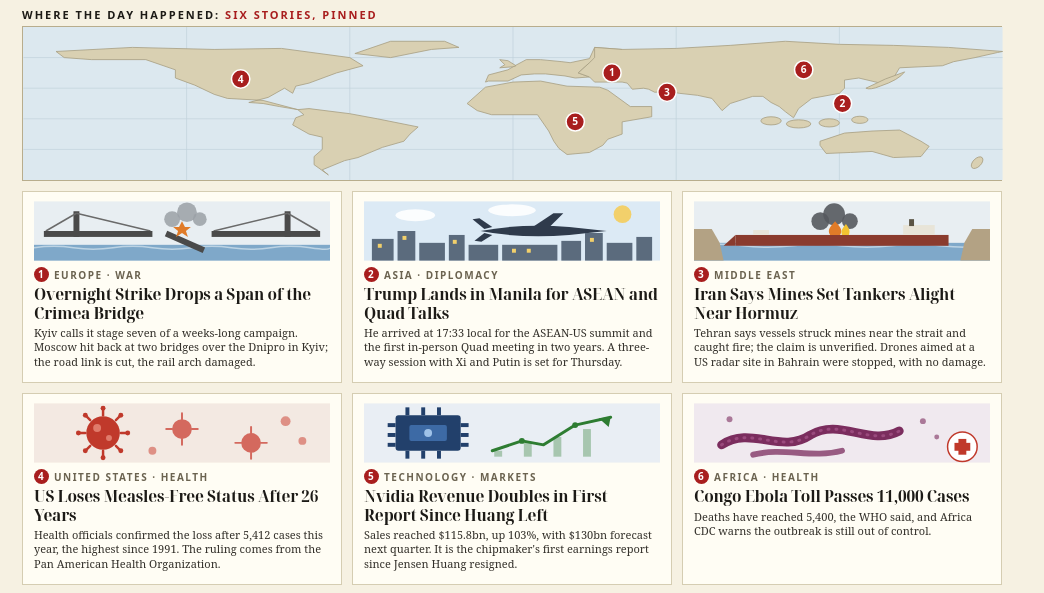
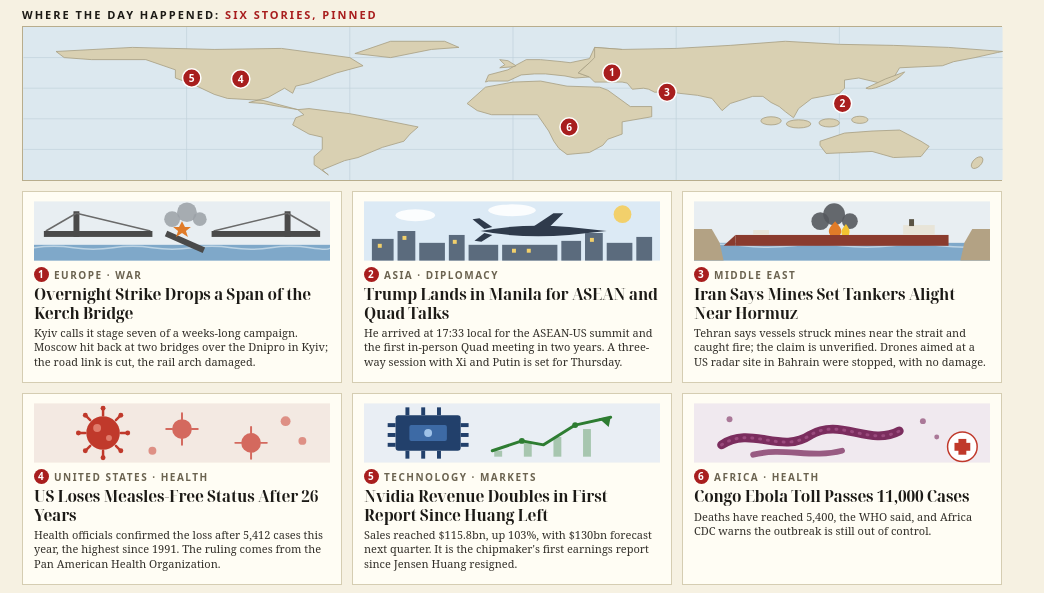
Before and after one commit to JefaCVC/news-image-20261117, a plain HTML site: page index.html in a window 1280 px wide. Shown: the part 165-758 px from the top of the page, without its empty margins (0-1044 px from the left). Drawn offline with Linux system fonts and the light colour scheme.

Commit message:
Fix map pins 5/6 to match story cards; Kerch Bridge headline

```diff
--- a/index.html
+++ b/index.html
@@ -197,8 +197,8 @@
         <g><circle cx="803" cy="75" r="9" fill="#a81e1e" stroke="#fff" stroke-width="1.5"/><text x="803" y="78.5" fill="#fff">2</text></g>
         <g><circle cx="631" cy="64" r="9" fill="#a81e1e" stroke="#fff" stroke-width="1.5"/><text x="631" y="67.5" fill="#fff">3</text></g>
         <g><circle cx="213" cy="51" r="9" fill="#a81e1e" stroke="#fff" stroke-width="1.5"/><text x="213" y="54.5" fill="#fff">4</text></g>
-        <g><circle cx="541" cy="93" r="9" fill="#a81e1e" stroke="#fff" stroke-width="1.5"/><text x="541" y="96.5" fill="#fff">5</text></g>
-        <g><circle cx="765" cy="42" r="9" fill="#a81e1e" stroke="#fff" stroke-width="1.5"/><text x="765" y="45.5" fill="#fff">6</text></g>
+        <g><circle cx="165" cy="50" r="9" fill="#a81e1e" stroke="#fff" stroke-width="1.5"/><text x="165" y="53.5" fill="#fff">5</text></g>
+        <g><circle cx="535" cy="98" r="9" fill="#a81e1e" stroke="#fff" stroke-width="1.5"/><text x="535" y="101.5" fill="#fff">6</text></g>
       </g>
     </svg>
   </div>
@@ -226,7 +226,7 @@
       <path d="M150,20 L153,26 L159,26 L154,30 L156,36 L150,32 L144,36 L146,30 L141,26 L147,26 Z" fill="#e07b28"/>
     </svg>
     <div class="kick"><span class="n">1</span>EUROPE &middot; WAR</div>
-    <h2>Overnight Strike Drops a Span of the Crimea Bridge</h2>
+    <h2>Overnight Strike Drops a Span of the Kerch Bridge</h2>
     <p>Kyiv calls it stage seven of a weeks-long campaign. Moscow hit back at two bridges over the Dnipro in Kyiv; the road link is cut, the rail arch damaged.</p>
   </div>
 
```
Also changed, not shown: entry.png.
